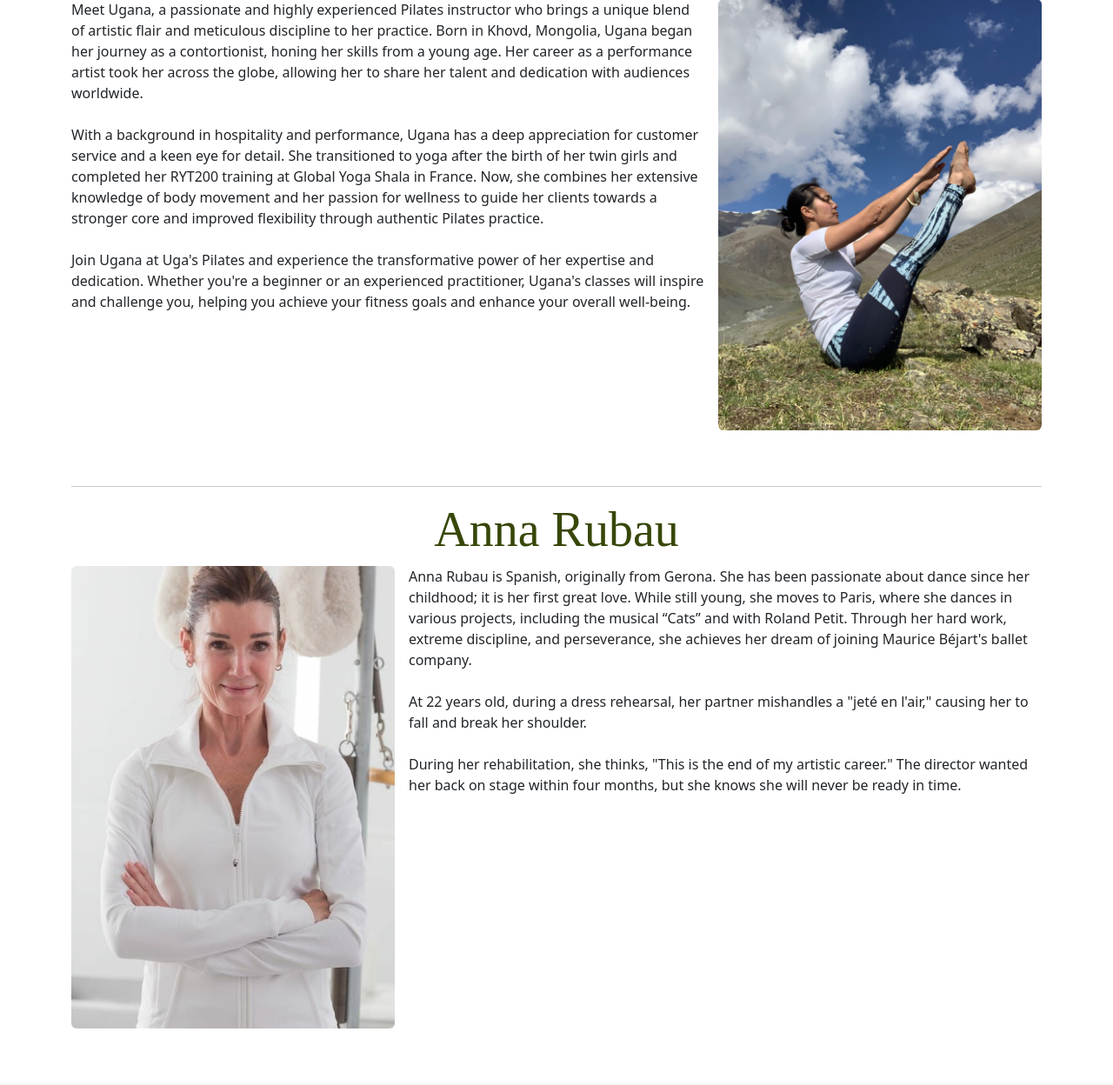
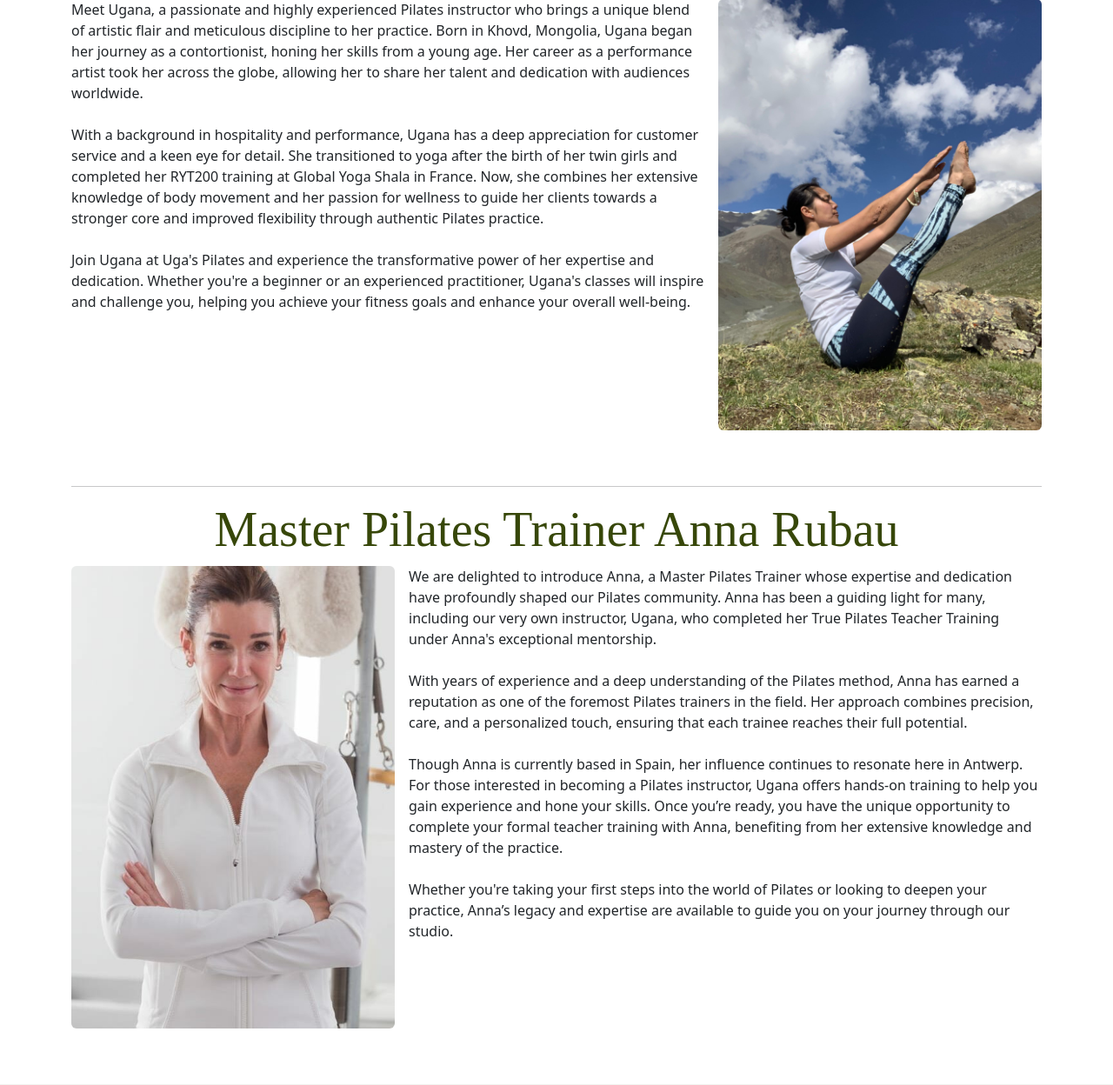
Before and after one commit to martijnnieuwland/ugas_pilates, a Django app: template templates/ugas_pilates/instructors.html in a window 1280 px wide. Shown: the part 173-1421 px from the top of the page at 87% size. Run offline with Django 5.2, Linux system fonts and the light colour scheme; the template is opened without the code that fills it, so the values that code supplies are empty; some libraries are stand-ins or nearby versions; some web fonts are replaced.

Commit message:
Anna's intro

```diff
--- a/templates/ugas_pilates/instructors.html
+++ b/templates/ugas_pilates/instructors.html
@@ -45,28 +45,40 @@
     <hr />
     <div class="row">
       <div class="clearfix">
-        <h3 class="display-4 text-center">Anna Rubau</h3>
+        <h3 class="display-4 text-center">Master Pilates Trainer Anna Rubau</h3>
         <img
           class="col-12 col-sm-6 mx-sm-auto d-block float-md-start col-lg-4 me-md-3 mb-3 rounded"
           src="{% static 'ugas_pilates/images/anna.jpg' %}"
           alt="Anna Rubau"
         />
         <p class="">
-          Anna Rubau is Spanish, originally from Gerona. She has been passionate
-          about dance since her childhood; it is her first great love. While
-          still young, she moves to Paris, where she dances in various projects,
-          including the musical “Cats” and with Roland Petit. Through her hard
-          work, extreme discipline, and perseverance, she achieves her dream of
-          joining Maurice Béjart's ballet company.
-          <br />
-          <br />
-          At 22 years old, during a dress rehearsal, her partner mishandles a
-          "jeté en l'air," causing her to fall and break her shoulder.
-          <br />
-          <br />
-          During her rehabilitation, she thinks, "This is the end of my artistic
-          career." The director wanted her back on stage within four months, but
-          she knows she will never be ready in time.
+          We are delighted to introduce Anna,
+          a Master Pilates Trainer whose expertise and dedication have
+          profoundly shaped our Pilates community. Anna has been a guiding light
+          for many, including our very own instructor, Ugana, who completed her
+          True Pilates Teacher Training under Anna's exceptional mentorship.
+          <br>
+          <br>
+          With years of experience and a deep understanding of the Pilates
+          method, Anna has earned a reputation as one of the foremost Pilates
+          trainers in the field. Her approach combines precision, care, and a
+          personalized touch, ensuring that each trainee reaches their full
+          potential.
+          <br>
+          <br>
+          Though Anna is currently based in Spain, her influence
+          continues to resonate here in Antwerp. For those interested in
+          becoming a Pilates instructor, Ugana offers hands-on training to help
+          you gain experience and hone your skills. Once you’re ready, you have
+          the unique opportunity to complete your formal teacher training with
+          Anna, benefiting from her extensive knowledge and mastery of the
+          practice.
+          <br>
+          <br>
+          Whether you're taking your first steps into the world of
+          Pilates or looking to deepen your practice, Anna’s legacy and
+          expertise are available to guide you on your journey through our
+          studio.
         </p>
       </div>
     </div>
```
